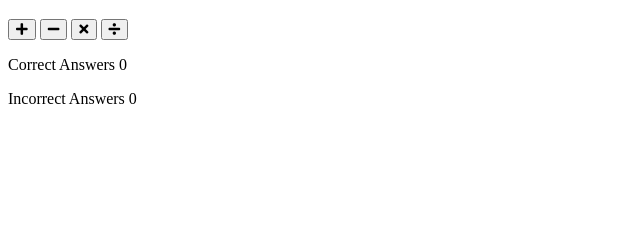
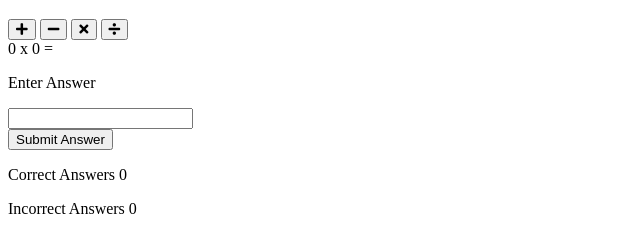
Before and after one commit to m-dixon5/Love-maths, a plain HTML site: page index.html in a window 1280 px wide. Shown: the part 100-352 px from the top of the page, without its empty margins (0-640 px from the left). Drawn offline with Linux system fonts and the light colour scheme.

Commit message:
Add question area html structure to game area section

```diff
--- a/index.html
+++ b/index.html
@@ -33,6 +33,17 @@
                 <i class="fas fa-divide"></i>
             </button>
         </div>
+
+        <div class="question-area">
+            <span id="operand1">0</span>
+            <span id="operator">x</span>
+            <span id="operand2">0</span>
+            <span>=</span>
+            <p class="answer-message">Enter Answer</p>
+            <input id="answer-box" type="number">
+
+        </div>
+        <button class="btn btn--grey">Submit Answer</button>
     </div>
 
     <div class="score-area">
```
